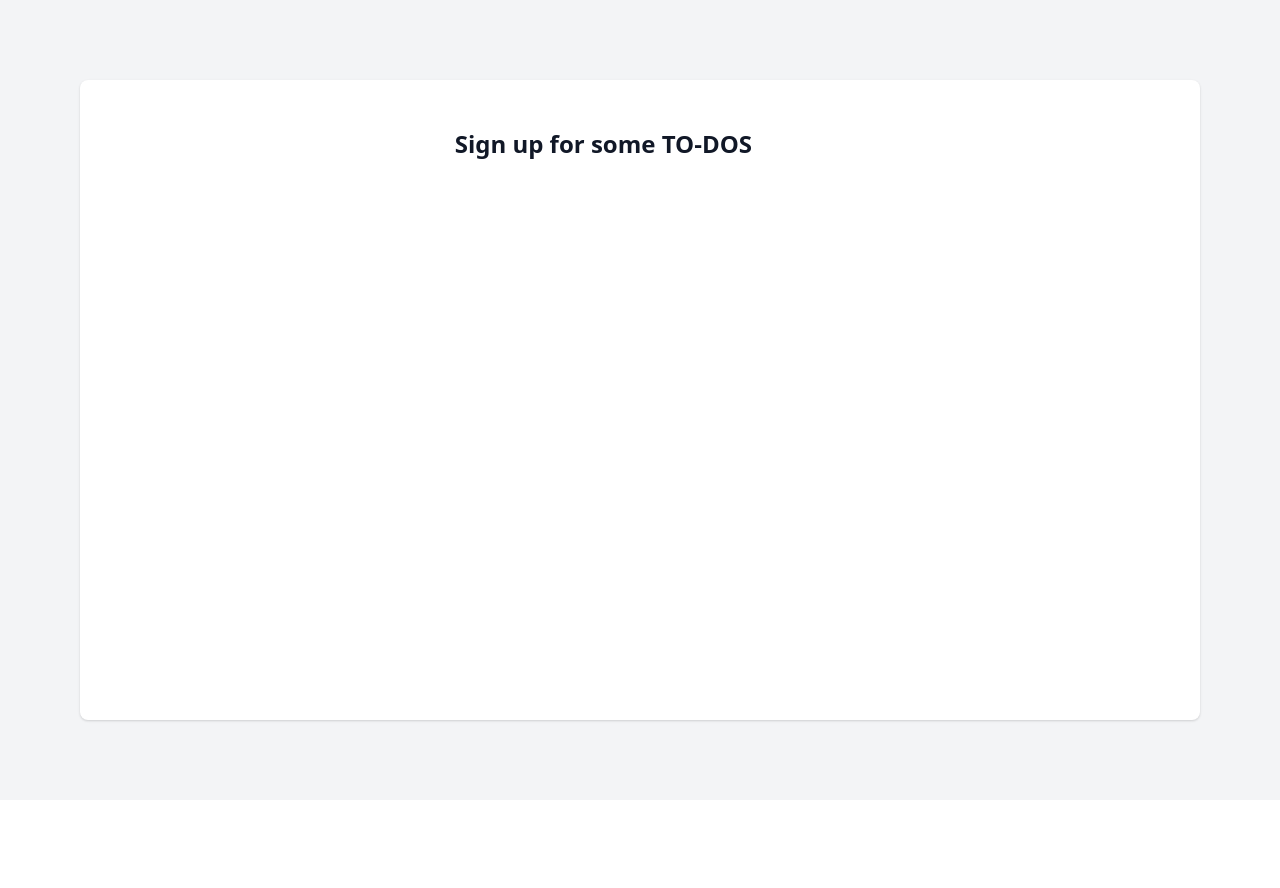
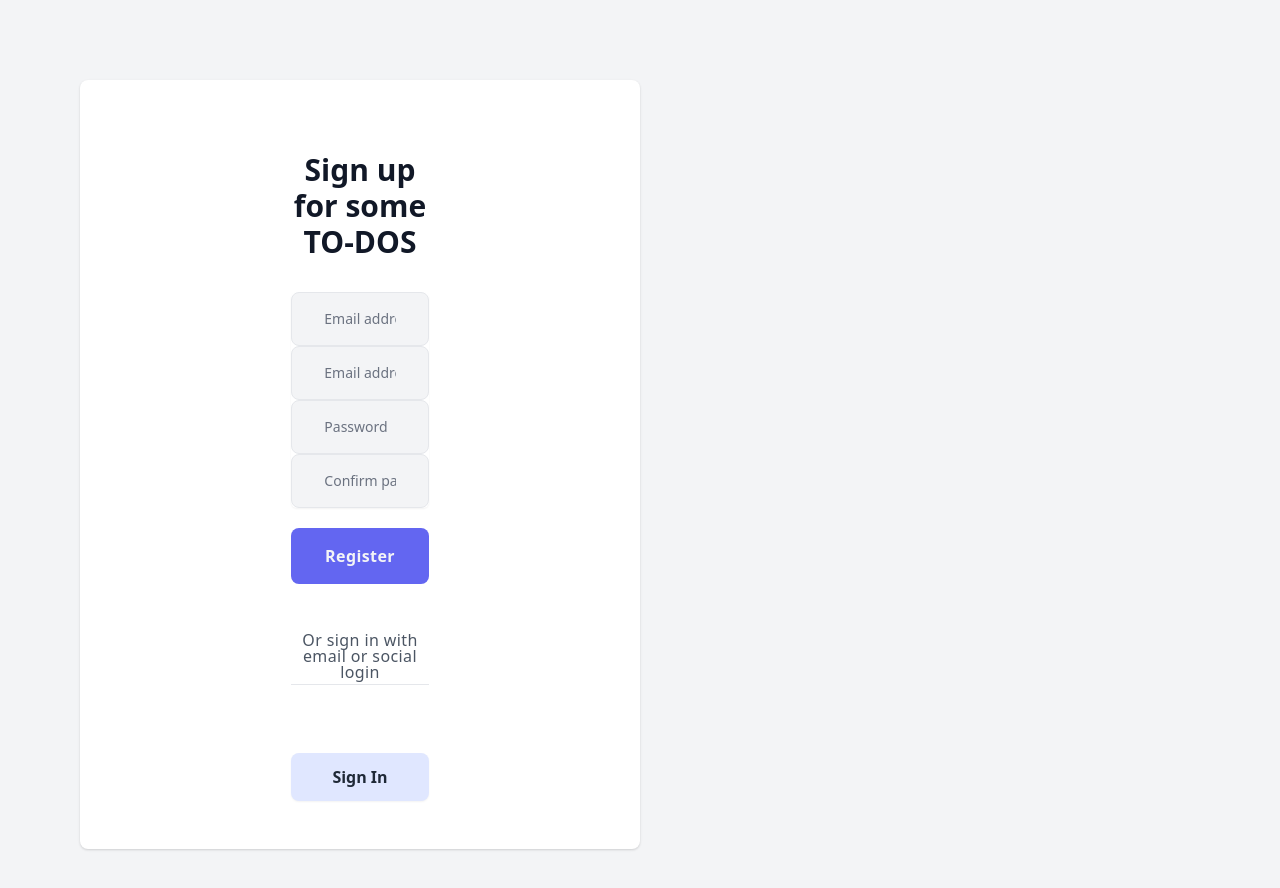
Before and after one commit to MoatazDj/Doers, a React (Create React App) app in the folder client/: page /register in a window 1280 px wide. Shown: the top 888 px of the page. Before the commit the page ends 800 px from the top, so only its background shows below. Built offline with nearby package versions, Linux system fonts and the light colour scheme.

Commit message:
last front-end touches

```diff
--- a/client/public/index.html
+++ b/client/public/index.html
@@ -25,7 +25,7 @@
     />
     <link rel="apple-touch-icon" href="%PUBLIC_URL%/logo192.png" />
     <link rel="manifest" href="%PUBLIC_URL%/manifest.json" />
-    <title>React App</title>
+    <title>TO-DOES</title>
   </head>
   <body>
     <noscript>You need to enable JavaScript to run this app.</noscript>
--- a/client/src/screens/Register.jsx
+++ b/client/src/screens/Register.jsx
@@ -1,4 +1,5 @@
 import React, { useState } from "react";
+// import authSvg from "../assets/auth.svg.jpg";
 import { ToastContainer, toast } from "react-toastify";
 import { authenthicate, isAuth } from "../helpers/auth";
 import { axios } from "axios";
@@ -13,6 +14,7 @@ const Register = () => {
   });
   const { email, name, password1, password2 } = fromData;
   const handleChange = (text) => (e) => {
+    console.log(name, email, password1, password2);
     setFormData({ ...fromData, [text]: e.target.value });
   };
 
@@ -24,7 +26,7 @@ const Register = () => {
           .post(`${process.env.REACT_APP_API_URL}/register`, {
             name,
             email,
-            password1,
+            password: password1,
           })
           .then((res) => {
             setFormData({
@@ -51,10 +53,132 @@ const Register = () => {
       {isAuth() ? <Redirect to="/" /> : null}
       <div className="max-w-screen-xl m-0 sm:m-20 bg-white shadow sm:rounded-lg flex justify-center flex-1">
         <div className="lg:w-1/2 xl:w-5/12 p-6 sm:p-12">
-          <h1 className="text-2xl xl:text 3-xl font-extrabold">
+          <h1 className="mt-6 text-center text-3xl leading-9 font-extrabold text-gray-900">
             Sign up for some TO-DOS
           </h1>
+          <form class="mt-8" action="#" method="POST">
+            <input type="hidden" name="remember" value="true" />
+            <div className="rounded-md shadow-sm">
+              <div>
+                <input
+                  aria-label="Name"
+                  name="name"
+                  type="name"
+                  required
+                  className="w-full px-8 py-4 rounded-lg font-medium bg-gray-100 border border-gray-200 placeholder-gray-500 text-sm focus:outline-none focus:border-gray-400 focus:bg-white "
+                  placeholder="Email address"
+                  onChange={handleChange("name")}
+                  value={name}
+                />
+              </div>
+              <div>
+                <input
+                  aria-label="Email address"
+                  name="email"
+                  type="email"
+                  required
+                  className="w-full px-8 py-4 rounded-lg font-medium bg-gray-100 border border-gray-200 placeholder-gray-500 text-sm focus:outline-none focus:border-gray-400 focus:bg-white "
+                  placeholder="Email address"
+                  onChange={handleChange("email")}
+                  value={email}
+                />
+              </div>
+              <div>
+                <input
+                  aria-label="Password"
+                  name="password"
+                  type="password"
+                  required
+                  className="w-full px-8 py-4 rounded-lg font-medium bg-gray-100 border border-gray-200 placeholder-gray-500 text-sm focus:outline-none focus:border-gray-400 focus:bg-white "
+                  placeholder="Password"
+                  onChange={handleChange("password1")}
+                  value={password1}
+                />
+              </div>
+              <div>
+                <input
+                  aria-label="Password"
+                  name="password"
+                  type="password"
+                  required
+                  className="w-full px-8 py-4 rounded-lg font-medium bg-gray-100 border border-gray-200 placeholder-gray-500 text-sm focus:outline-none focus:border-gray-400 focus:bg-white"
+                  placeholder="Confirm password"
+                  onChange={handleChange("password2")}
+                  value={password2}
+                />
+              </div>
+            </div>
+
+            {/* <div class="mt-6 flex items-center justify-between">
+              <div class="flex items-center">
+                <input
+                  id="remember_me"
+                  type="checkbox"
+                  class="form-checkbox h-4 w-4 text-indigo-600 transition duration-150 ease-in-out"
+                />
+                <label
+                  for="remember_me"
+                  class="ml-2 block text-sm leading-5 text-gray-900"
+                >
+                  Remember me
+                </label>
+              </div> */}
+
+            {/* <div class="text-sm leading-5">
+                <a
+                  href="#"
+                  class="font-medium text-indigo-600 hover:text-indigo-500 focus:outline-none focus:underline transition ease-in-out duration-150"
+                >
+                  Forgot your password?
+                </a>
+              </div>
+            </div> */}
+
+            <button
+              type="submit"
+              className="mt-5 tracking-wide font-semibold bg-indigo-500 text-gray-100 w-full py-4 rounded-lg hover:bg-indigo-700 transition-all duration-300 ease-in-out"
+            >
+              Register
+            </button>
+            <div className="my-12 border-b text-center">
+              <div className="leading-none px-2 inline-block text-gray-600 tracking-wide font-medium bg-white transorm translate-y-1/2">
+                Or sign in with email or social login
+              </div>
+              {/* <button
+                type="submit"
+                class="group relative w-full flex justify-center py-2 px-4 border border-transparent text-sm leading-5 font-medium rounded-md text-white bg-indigo-600 hover:bg-indigo-500 focus:outline-none focus:border-indigo-700 focus:shadow-outline-indigo active:bg-indigo-700 transition duration-150 ease-in-out"
+              >
+                <span class="absolute left-0 inset-y-0 flex items-center pl-3">
+                  <svg
+                    class="h-5 w-5 text-indigo-500 group-hover:text-indigo-400 transition ease-in-out duration-150"
+                    fill="currentColor"
+                    viewBox="0 0 20 20"
+                  >
+                    <path
+                      fill-rule="evenodd"
+                      d="M5 9V7a5 5 0 0110 0v2a2 2 0 012 2v5a2 2 0 01-2 2H5a2 2 0 01-2-2v-5a2 2 0 012-2zm8-2v2H7V7a3 3 0 016 0z"
+                      clip-rule="evenodd"
+                    />
+                  </svg>
+                </span>
+                Sign in
+              </button> */}
+            </div>
+            <div className="flex flex-col items-center">
+              <a
+                href="/"
+                className="w-full max-w-xs font-bold shadow-sm rounded-lg py-3 bg-indigo-100 text-gray-800 flex items-center justify-center transition-all duration-300 ease-in-out focus:outline-none hover:shadow focus focus:shadow-sm focus:shadow-outline mt-5"
+              >
+                Sign In
+              </a>
+            </div>
+          </form>
         </div>
+      </div>
+      <div className="flex-1 bg-indigo-indigo-100 text-center hidden lg:flex">
+        {/* <div className="m-12 xl:m-16 w-full bg-contain bg-center bg-no-repeat">
+          <style>{{ backgroundImage: `url(${authSvg})` }}</style>
+        </div> */}
       </div>
     </div>
   );
```
Also changed, not shown: 1 other file (tests, documents, lock files or other folders).
